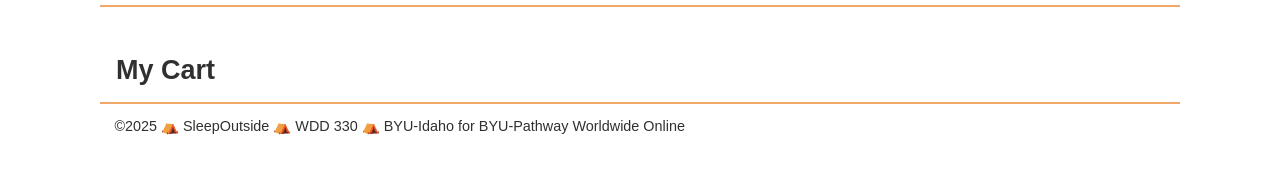
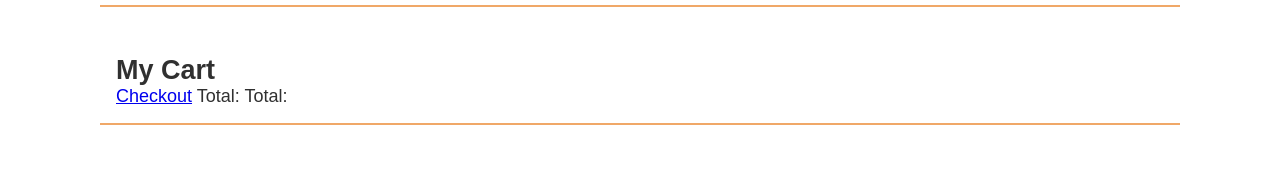
Before and after one commit to svpontes/wdd330-team17, a website: page src/cart/index.html in a window 1280 px wide. Shown: the part 71-244 px from the top of the page. Drawn offline with Linux system fonts and the light colour scheme; no server answers.

Commit message:
fix the html content

```diff
--- a/src/cart/index.html
+++ b/src/cart/index.html
@@ -57,8 +57,14 @@
     <main class="divider">
       <section class="products">
         <h2>My Cart</h2>
-
-        <ul class="product-list">
+        <ul class="product-list"></ul>
+        <div class="list-footer hide">
+            <a href="/checkout/">Checkout</a>
+            <span>Total:</span>
+            <span class="list-total">Total: </span>
+        </div>
+      </section>
+    </main>
           <!-- <li class="cart-card divider">
             <a href="product_pages/marmot-ajax-3.html" class="cart-card__image">
               <img
@@ -89,13 +95,8 @@
             <p class="cart-card__quantity">qty: 1</p>
             <p class="cart-card__price">$199.99</p>
           </li> -->
-        </ul>
-      </section>
-    </main>
 
-    <footer>
-      &copy;2025 ⛺ SleepOutside ⛺ WDD 330 ⛺ BYU-Idaho for BYU-Pathway
-      Worldwide Online
-    </footer>
+
+    <footer id="main-footer"></footer>
   </body>
 </html>
```
